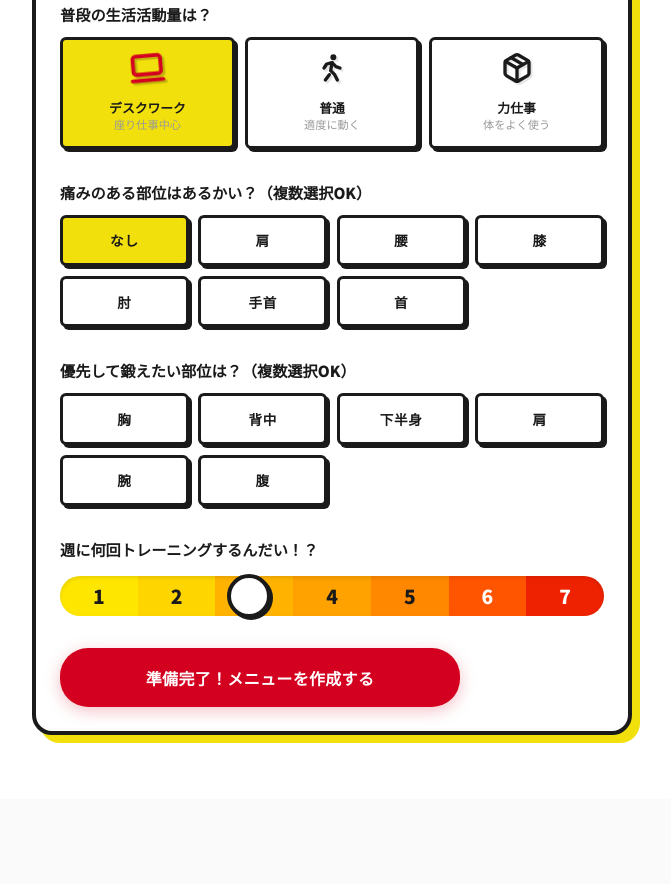
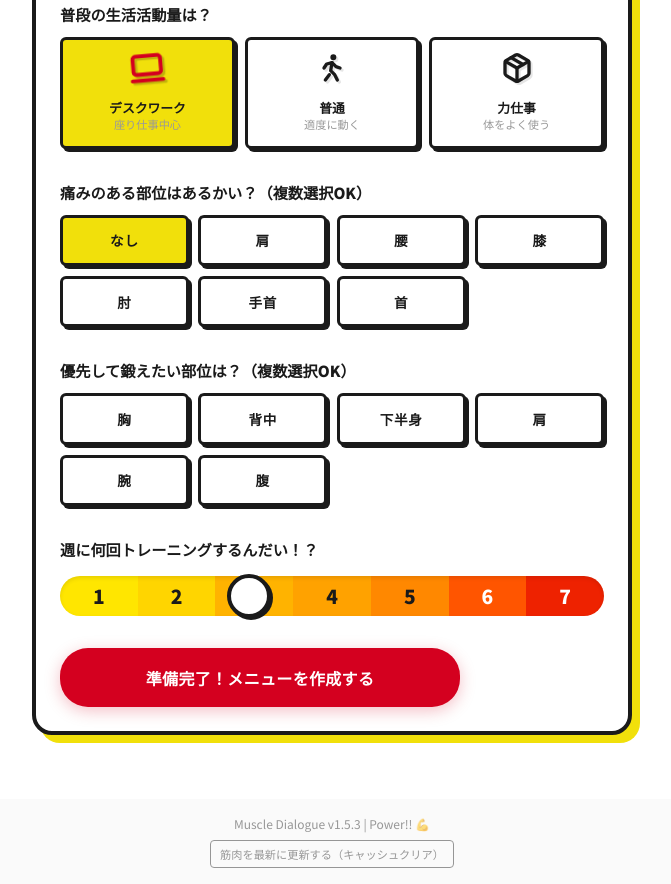
Before and after one commit to Yuzuhiko-bot/muscle-dialogue, a plain HTML site: page index.html in a window 1280 px wide. Shown: the part 814-1698 px from the top of the page, without its empty margins (308-979 px from the left). Before the commit the page ends 1613 px from the top, so only its background shows below. Drawn offline with nearby package versions, Linux system fonts and the light colour scheme.

Commit message:
Fix v1.5.3 final: Add cache-clear button and version indicator to solve service worker staleness

```diff
--- a/app.js
+++ b/app.js
@@ -87,6 +87,7 @@ const $$ = s => document.querySelectorAll(s);
 
 // ---------- INIT ----------
 document.addEventListener('DOMContentLoaded', () => {
+  console.log("%c💪 Muscle Dialogue v1.5.3 - Power!!", "color:#FF2D55; font-weight:bold; font-size:1.2rem;");
   loadState(); initSplash(); initOnboarding(); initTabs(); initCalendar(); initTraining(); initModals(); initProfile(); initBackup(); initApiKey(); initExerciseMaster();
   if ('serviceWorker' in navigator) navigator.serviceWorker.register('sw.js').catch(() => { });
 });
--- a/index.html
+++ b/index.html
@@ -670,6 +670,22 @@
     </div>
   </div>
 
+    <div style="text-align:center; padding:1rem; opacity:0.6; font-size:0.75rem; color:var(--text-secondary);">
+      <div style="margin-bottom:0.5rem;">Muscle Dialogue v1.5.3 | Power!! 💪</div>
+      <button onclick="clearMuscleCache()" style="background:none; border:1px solid var(--text-secondary); color:var(--text-secondary); padding:0.3rem 0.6rem; border-radius:4px; font-size:0.7rem; cursor:pointer;">
+        筋肉を最新に更新する（キャッシュクリア）
+      </button>
+    </div>
+    <script>
+      function clearMuscleCache() {
+        if ('serviceWorker' in navigator) {
+          navigator.serviceWorker.getRegistrations().then(registrations => {
+            for (let registration of registrations) { registration.unregister(); }
+            window.location.reload(true);
+          });
+        } else { window.location.reload(true); }
+      }
+    </script>
     <script src="app.js?v=1.5.3"></script>
 </body>
 
--- a/sw.js
+++ b/sw.js
@@ -3,7 +3,7 @@ const ASSETS = [
     './',
     './index.html',
     './style.css',
-    './app.js?v=1.5.2',
+    './app.js?v=1.5.3',
     './manifest.json',
     './sw.js',
     './biceps.png',
```
